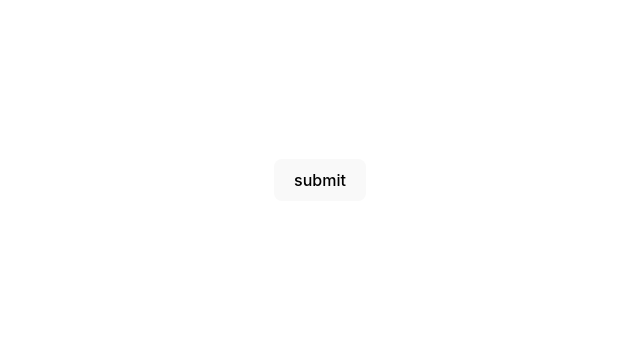
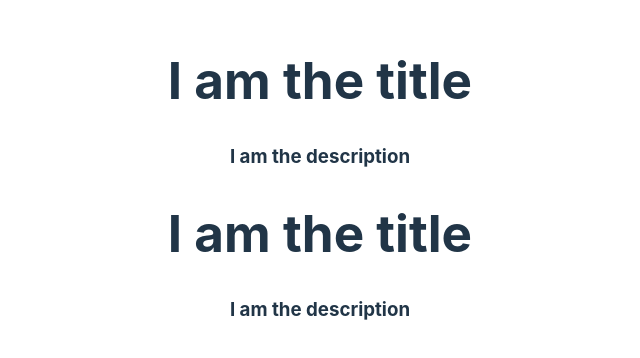
Before and after one commit to MEHULBANSAL2003/React-Js, a React (Vite) app: page / in a window 1280 px wide. Shown: the part 220-578 px from the top of the page, without its empty margins (320-960 px from the left). Built offline with nearby package versions, Linux system fonts and the light colour scheme.

Commit message:
creating our first component in app.jsx itself

```diff
--- a/src/App.jsx
+++ b/src/App.jsx
@@ -1,10 +1,29 @@
+import './App.css'
 
-import './App.css'
+//creating 1st component..
+function Title(){
+  return <h1>I am the title</h1>
+}
+
+function Description(){
+  return <h3>I am the description</h3>
+}
 
 function App() {  // this is our app component..!!
 
 
-  return <button>submit</button>  // whatever is written after return will be rendered and dislpayed on your screen
+//  return <button>submit</button>  // whatever is written after return will be rendered and dislpayed on your screen
+
+return(
+<div>
+<Title/>
+<Description/>
+<Title></Title>
+<Description></Description>
+
+
+ </div>
+);
 }
 
 export default App
```
